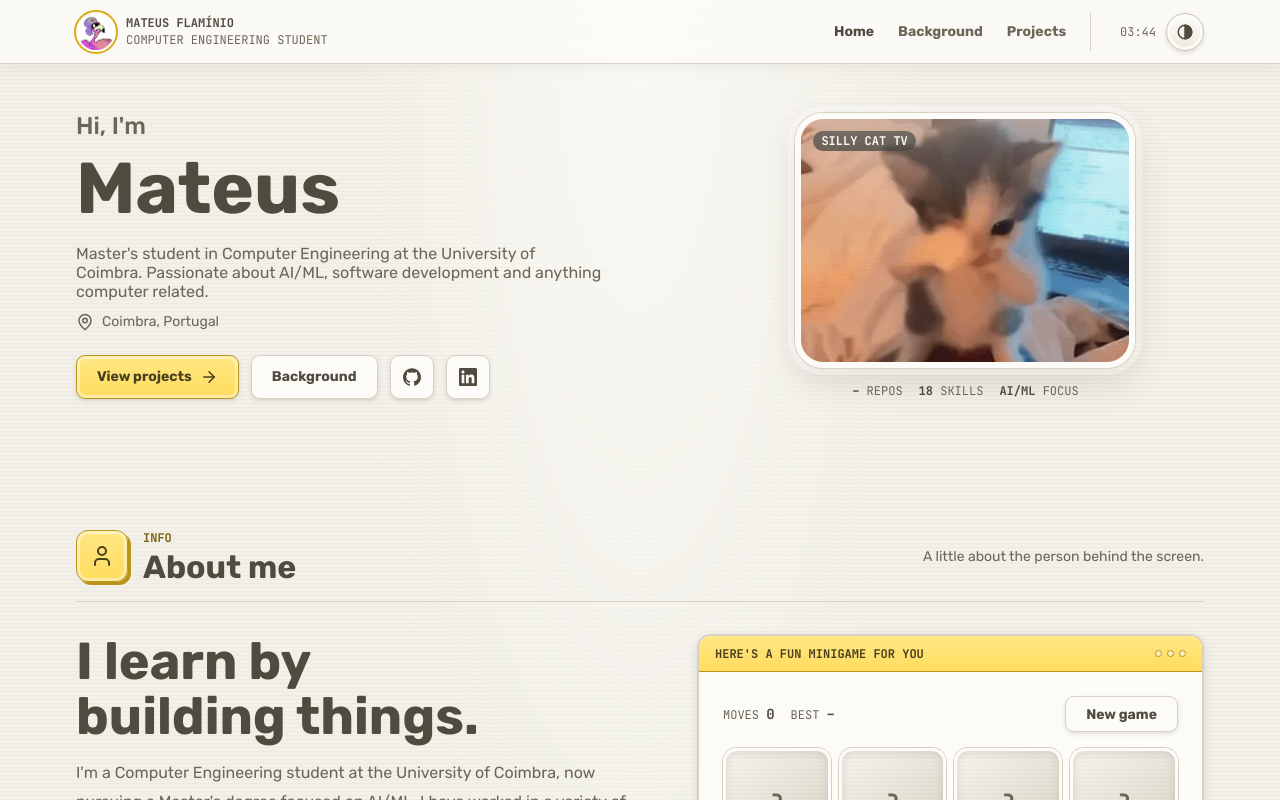
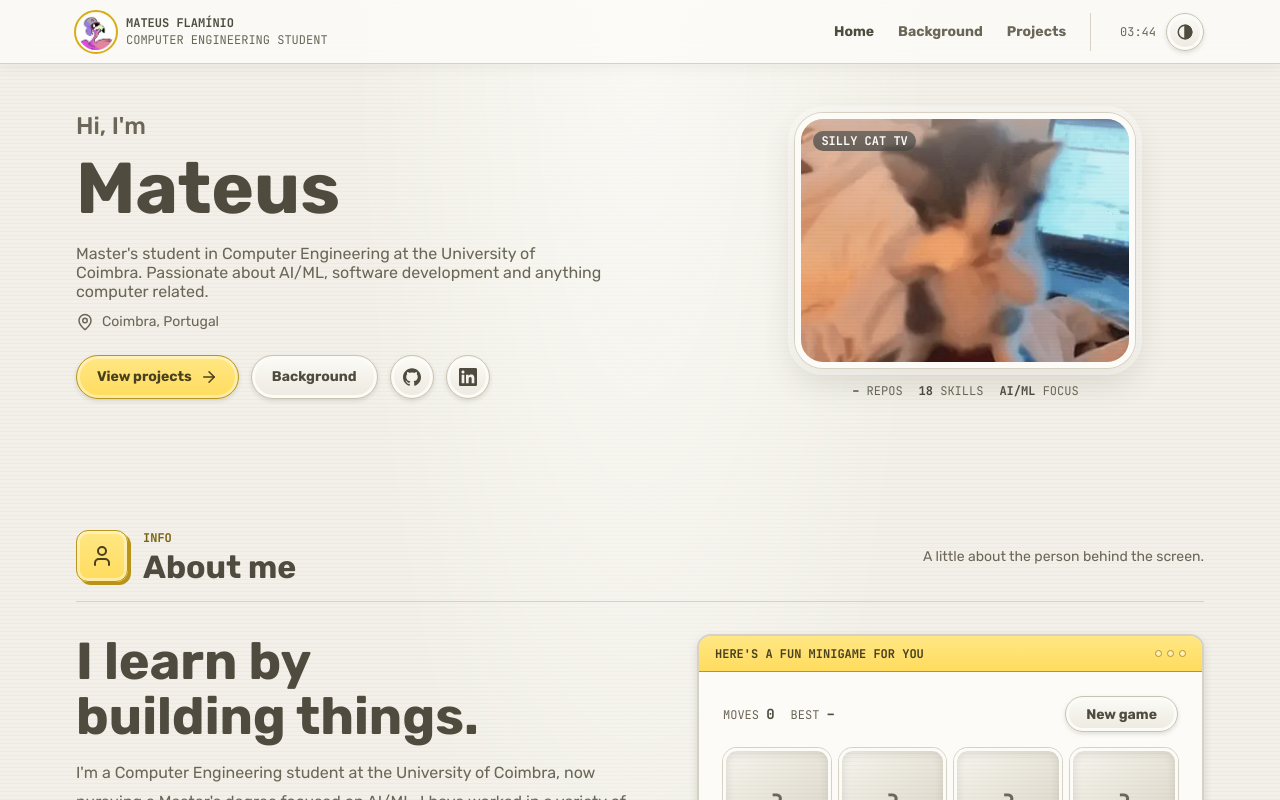
Before and after one commit to MateusFlaminio/webdev-assignment-2, a plain HTML site: page index.html in a window 1280 px wide. Shown: the top 800 px of the page. Drawn offline with Linux system fonts and the light colour scheme; no server answers; grey boxes are pictures that could not be loaded.

Commit message:
style: pill shaped buttons

```diff
--- a/css/components.css
+++ b/css/components.css
@@ -173,10 +173,11 @@
 	align-items: center;
 	min-height: 44px;
 	padding: 0 20px;
-	border: 1px solid var(--edge);
-	border-radius: var(--radius-medium);
-	background: var(--panel);
-	box-shadow: inset 0 0 0 3px var(--ring), 0 2px 4px var(--shadow);
+	justify-content: center;
+	border: 1px solid var(--control-edge);
+	border-radius: var(--radius-pill);
+	background: linear-gradient(var(--control-top), var(--control-bottom));
+	box-shadow: inset 0 0 0 3px var(--ring-strong), 0 2px 4px var(--shadow);
 	color: var(--ink);
 	font-size: var(--text-small);
 	font-weight: var(--weight-bold);
--- a/css/contact.css
+++ b/css/contact.css
@@ -78,11 +78,14 @@
 		background: var(--panel);
 		color: var(--ink);
 		text-decoration: none;
+		transition: transform var(--motion-out);
 
 		&:hover {
-			border-color: var(--accent-dark);
-			outline: 3px solid var(--accent);
-			outline-offset: 2px;
+			transition-duration: var(--motion-in);
+
+			@media (prefers-reduced-motion: no-preference) {
+				transform: scale(1.01);
+			}
 		}
 
 		.logo {
--- a/css/hero.css
+++ b/css/hero.css
@@ -52,7 +52,6 @@
 			gap: var(--space-2);
 
 			@media (max-width: 520px) {
-				justify-content: center;
 				padding: 0 var(--space-3);
 				white-space: nowrap;
 
@@ -63,7 +62,6 @@
 		}
 
 		.icon-button {
-			justify-content: center;
 			width: 44px;
 			padding: 0;
 
--- a/index.html
+++ b/index.html
@@ -97,7 +97,7 @@
 								<div class="memory-header">
 									<span>Moves <b class="memory-moves">0</b></span>
 									<span>Best <b class="memory-best">–</b></span>
-									<button class="button pill memory-new" type="button">New game</button>
+									<button class="button memory-new" type="button">New game</button>
 								</div>
 
 								<div class="memory-grid" role="group" aria-label="Memory game cards"></div>
--- a/js/projects.js
+++ b/js/projects.js
@@ -74,7 +74,7 @@ function showBoard(repositories) {
 
 	function createChip(language, label, count) {
 		const chip = document.createElement("button");
-		chip.className = "button pill chip";
+		chip.className = "button chip";
 		chip.type = "button";
 		chip.dataset.language = language;
 		chip.textContent = `${label} · ${count}`;
```
Also changed, not shown: projects.html (+1 -1 lines).
